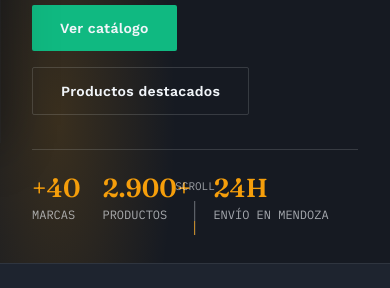
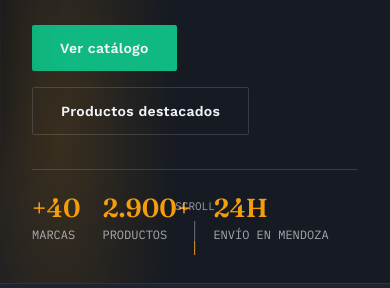
Before and after one commit to AlvaroSalla/anymascotas-web, a website built with Vite: page index.html in a window 390 px wide. Shown: the part 701-989 px from the top of the page. Built offline with nearby package versions, Linux system fonts and the light colour scheme.

Commit message:
Hero compacto y mobile spacing

```diff
--- a/css/styles.css
+++ b/css/styles.css
@@ -305,6 +305,7 @@ footer ul a:hover{color:var(--mustard);}
   .sidebar-backdrop{display:block;}
   body:not(.sidebar-closed) .sidebar-backdrop{opacity:1;pointer-events:auto;}
   .hero-grid{grid-template-columns:1fr;}
+  .hero-grid > div:first-child{margin-top:20px;}
   .hero-visual{height:280px;order:-1;transform:scale(.78);transform-origin:top center;}
   .prod-grid{grid-template-columns:repeat(2,1fr);}
   .info-grid{grid-template-columns:1fr;gap:40px;}
```
